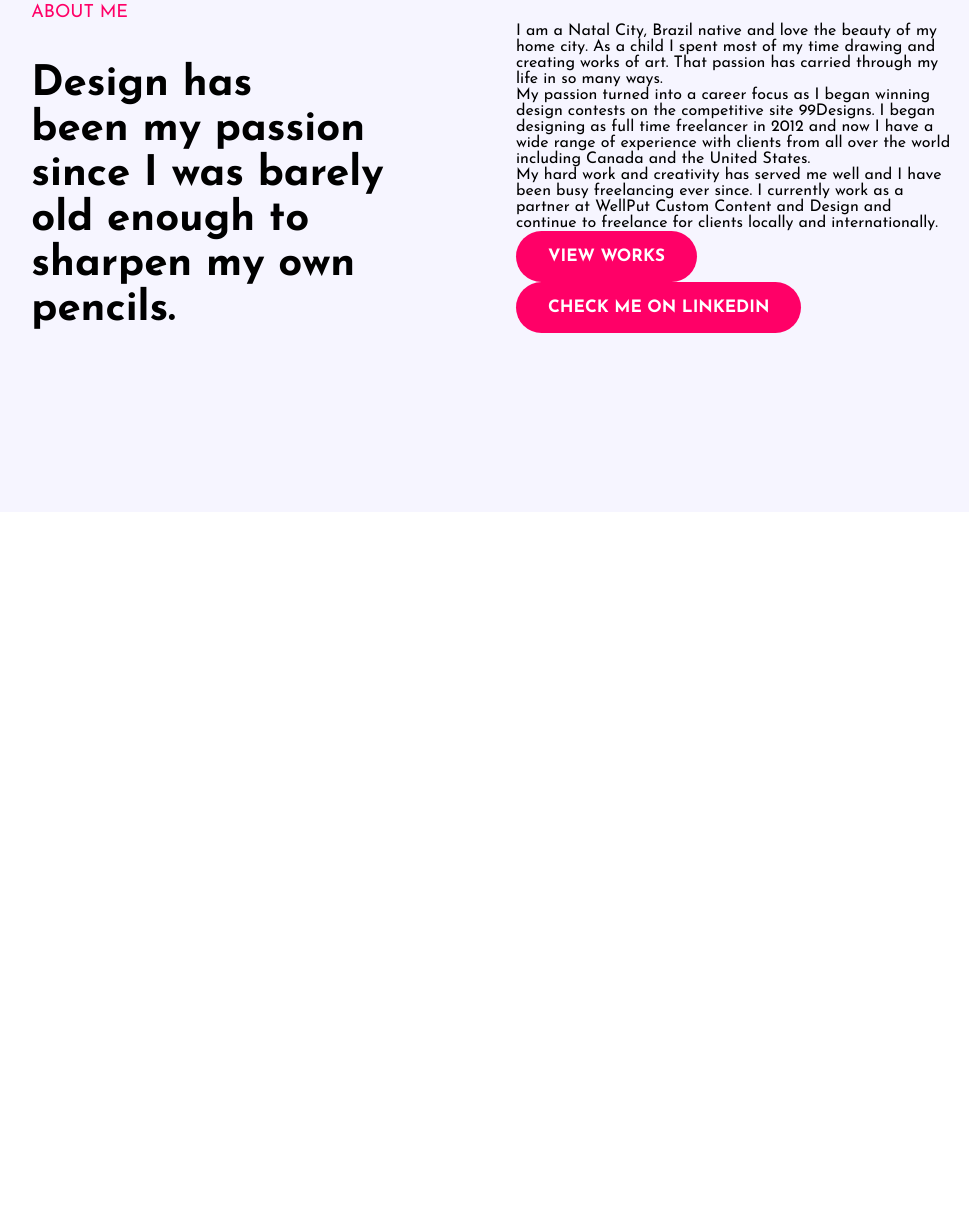
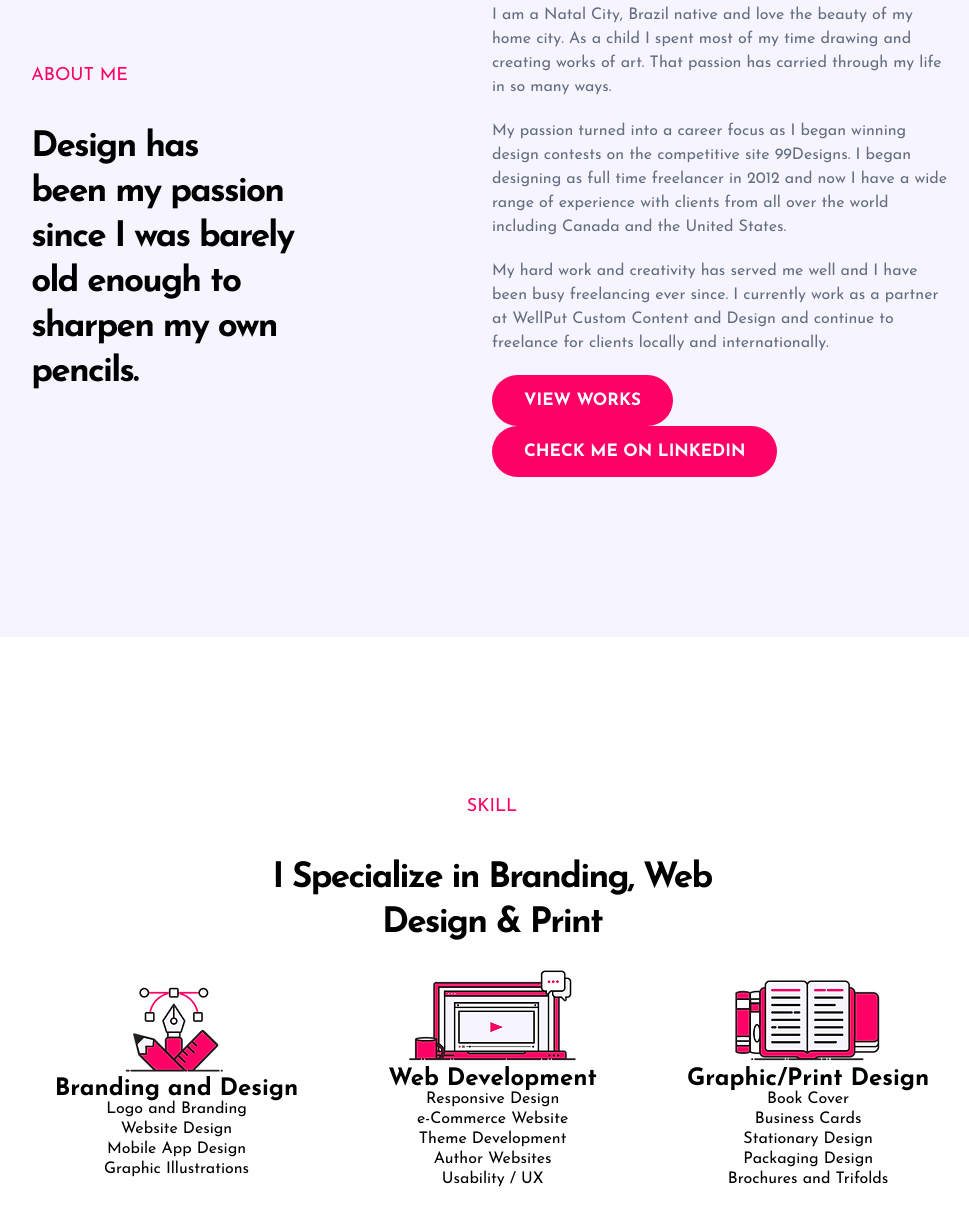
Before and after one commit to danilojduarte/portfolioAlana, a plain HTML site: page index.html in a window 1280 px wide. Shown: the part 853-2078 px from the top of the page, without its empty margins (148-1117 px from the left). Before the commit the page ends 1365 px from the top, so only its background shows below. Drawn offline with nearby package versions, Linux system fonts and the light colour scheme.

Commit message:
Concluído sessão Skill

```diff
--- a/index.html
+++ b/index.html
@@ -57,20 +57,79 @@
             </div>
             <div class="about-sessao2">
                 <p>
-                    I am a Natal City, Brazil native and love the beauty of my home city. As a child I spent most of my time
+                    I am a Natal City, Brazil native and love the beauty of my home city. As a child I spent most of my
+                    time
                     drawing and creating works of art. That passion has carried through my life in so many ways.</p>
                 <p>
                     My passion turned into a career focus as I began winning design contests on the competitive site
-                    99Designs. I began designing as full time freelancer in 2012 and now I have a wide range of experience
+                    99Designs. I began designing as full time freelancer in 2012 and now I have a wide range of
+                    experience
                     with clients from all over the world including Canada and the United States.
                 </p>
                 <p>
-                    My hard work and creativity has served me well and I have been busy freelancing ever since. I currently
-                    work as a partner at WellPut Custom Content and Design and continue to freelance for clients locally and
+                    My hard work and creativity has served me well and I have been busy freelancing ever since. I
+                    currently
+                    work as a partner at WellPut Custom Content and Design and continue to freelance for clients locally
+                    and
                     internationally.
                 </p>
-                <a href="#" class="btn">VIEW WORKS</a>
-                <a href="#" class="btn">CHECK ME ON LINKEDIN</a>
+                <a href="#" class="btn2">VIEW WORKS</a>
+                <a href="#" class="btn2">CHECK ME ON LINKEDIN</a>
+            </div>
+        </div>
+    </section>
+
+    <!-- Skills -->
+    <section class="skill" id="skill">
+        <div class="skill-text">
+            <h3>SKILL</h3>
+            <h2>I Specialize in Branding,
+                Web<br> Design & Print </h2>
+        </div>
+        <div class="box-geral">
+            <div class="box">
+                <div class="box-content">
+                    <div class="box-img">
+                        <img src="img/Icons_Prancheta 1.webp" alt="img de caneta, lapix e regua">
+                        <h2>Branding and Design</h2>
+                    </div>
+                    <div class="box-text">
+                        <p>Logo and Branding</p>
+                        <p>Website Design</p>
+                        <p>Mobile App Design</p>
+                        <p>Graphic Illustrations</p>
+                    </div>
+                </div>
+            </div>
+            <div class="box">
+                <div class="box-coontent">
+                    <div class="box-img">
+                        <img src="img/Icons-02.webp" alt="img de caneta, lapix e regua">
+                        <h2>Web Development</h2>
+                    </div>
+                    <div class="box-text">
+                        <p>Responsive Design</p>
+                        <p>e-Commerce Website</p>
+                        <p>Theme Development</p>
+                        <p>Author Websites</p>
+                        <p>Usability / UX</p>
+                    </div>
+                </div>
+            </div>
+            <div class="box">
+                <div class="box-coontent">
+                    <div class="box-img">
+                        <img src="img/Icons-03.webp" alt="img de caneta, lapix e regua">
+                        <h2>Graphic/Print Design</h2>
+                    </div>
+                    <div class="box-text">
+                        <p>Book Cover</p>
+                        <p>Business Cards</p>
+                        <p>Stationary Design</p>
+                        <p>Packaging Design</p>
+                        <p>Brochures and Trifolds</p>
+                    </div>
+                </div>
             </div>
         </div>
     </section>
--- a/js/script.js
+++ b/js/script.js
@@ -0,0 +1,5 @@
+const header = document.querySelector("header");
+
+window.addEventListener ("scroll", function() {
+    header.classList.toggle ("sticky", window.scrollY > 0);
+});
--- a/style/style.css
+++ b/style/style.css
@@ -37,6 +37,7 @@ header {
 .navbar {
     display: flex;
     align-items: center;
+    cursor: pointer;
 }
 
 .navbar a {
@@ -84,7 +85,7 @@ section {
 
 .home-text p {
     font-size: 16px;
-    color: black;
+    color: #646E80;
     line-height: 27px;
     font-weight: 400;
     margin-bottom: 30px;
@@ -100,11 +101,11 @@ section {
     border: none;
     font-size: 17px;
     font-weight: 700;
-    transition: all .25s ease;
+    transition: all .5s ease;
 }
 
 .btn:hover {
-    box-shadow: 0px 15px 22px rgba(236, 55, 209, 0.705);
+    background-color: rgba(162, 162, 244, 0.811);
 }
 
 .home-img {
@@ -121,7 +122,7 @@ section {
     display: grid;
     grid-template-columns: repeat(2, 1fr);
     align-items: center;
-    grid-gap: 3rem;
+    grid-gap: -4rem;
 
 }
 .about-sessao1 h3 {
@@ -134,7 +135,80 @@ section {
 
 .about-sessao1 h2 {
     margin: 20px 0px 20px;
-    font-size: 42px;
-    line-height: 1.1;
+    font-size: 35px;
+    letter-spacing: -0.05em;
     line-height: 45px;
 }
+
+.about-sessao2 p {
+    display: flex;
+    flex-direction: column;
+    padding-bottom: 20px;
+    line-height: 24px;
+    color: #646E80;
+}
+
+.btn2 {
+    display: inline-block;
+    background:#FF0067;
+    color: #fff;
+    padding: 17px 32px;
+    margin-right: 20px;
+    border-radius: 30px;
+    border: none;
+    font-size: 17px;
+    font-weight: 700;
+    transition: all .5s ease;
+}
+
+.btn2:hover {
+    background-color: rgba(162, 162, 244, 0.811);
+}
+
+/* Controle do scroll através do JavaScript */
+header.sticky {
+    background: #fff;
+    padding: 12px 18%;
+    box-shadow: 0px 0px 1px #13084982;
+}
+
+.skill-text h3 {
+    color: #FF0067;
+    text-align: center;
+    margin-bottom: 40px;
+    font-size: 18px;
+    font-weight: 400;
+}
+
+.skill-text h2 {
+    margin: 20px 0px 20px;
+    text-align: center;
+    font-size: 35px;
+    letter-spacing: -0.05em;
+    line-height: 45px;
+}
+
+.box-geral {
+    display: flex;
+    align-items: center;
+    justify-content: center;
+    gap: 90px;
+}
+
+.box {
+    display: flex;
+    text-align: center;
+    line-height: 20px;
+}
+
+.box-content {
+    display: flex;
+    flex-direction: column;
+}
+
+/* display: grid;
+    grid-template-columns: repeat(2, 1fr);
+    grid-gap: 2rem;
+    align-items: center;
+    margin-top: 4.5rem;
+    cursor: pointer; */
```
